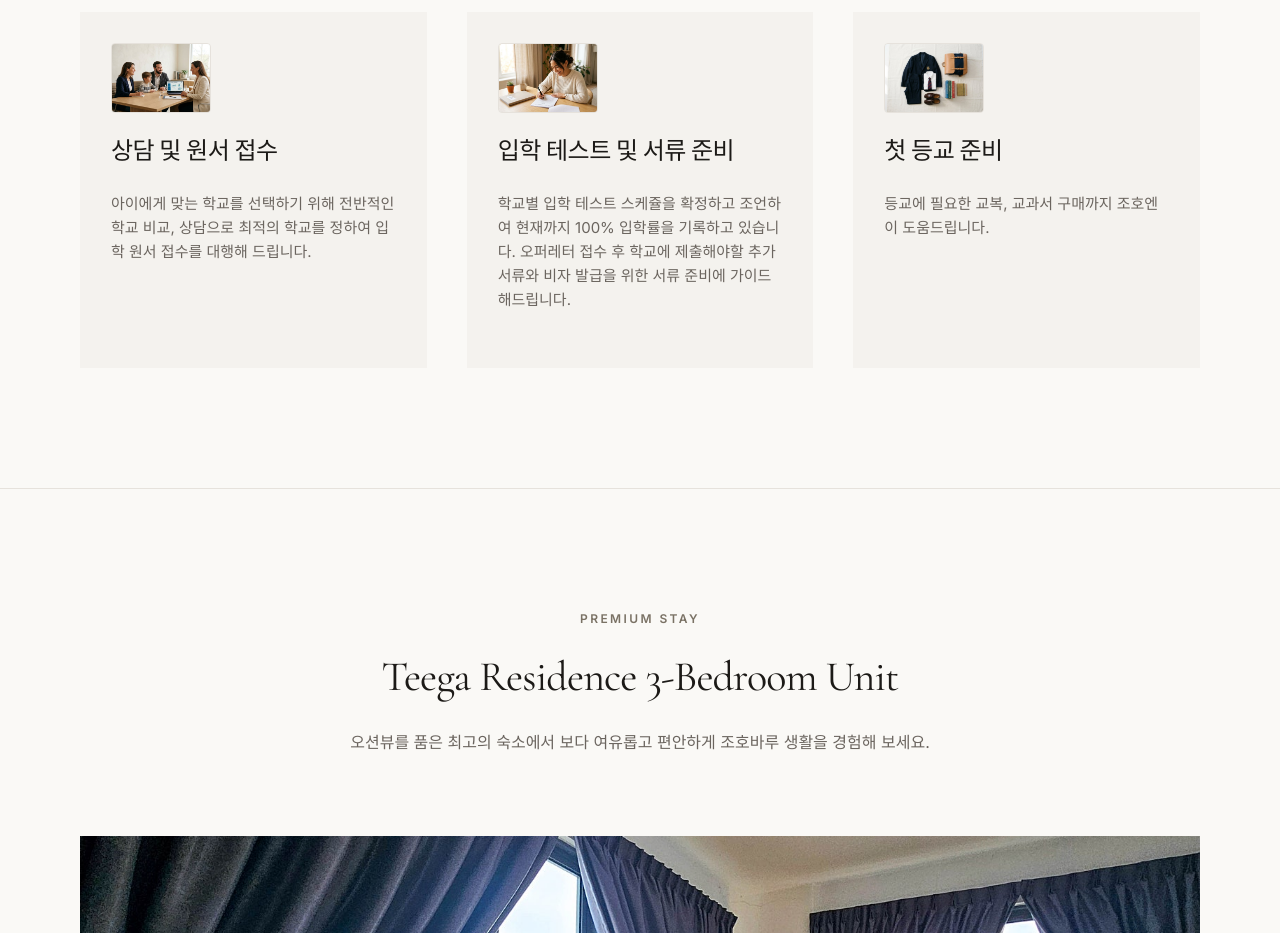
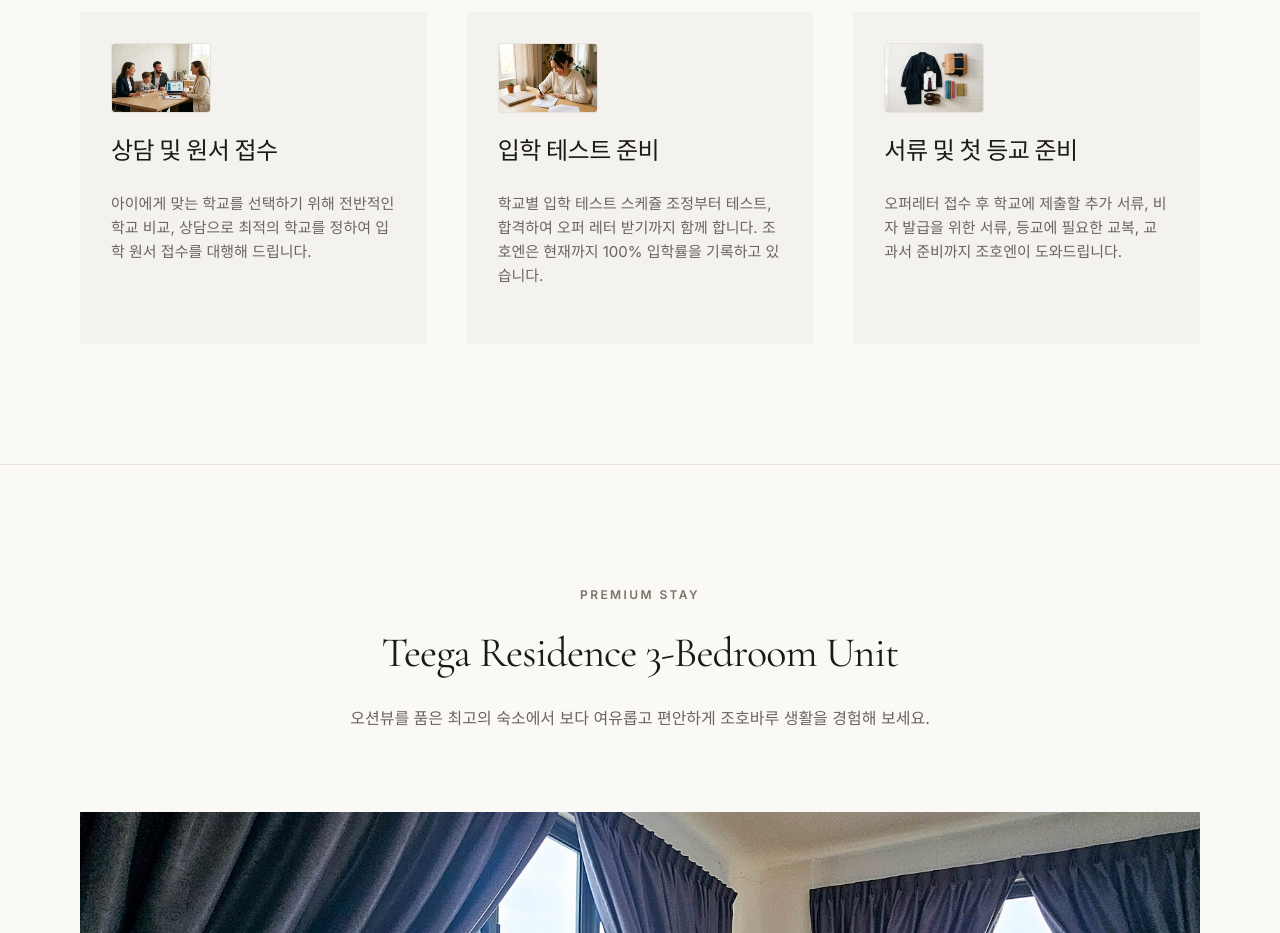
Before and after one commit to myjohorn/web, a plain HTML site: page index.html in a window 1280 px wide. Shown: the part 4340-5273 px from the top of the page. Drawn offline with nearby package versions, Linux system fonts and the light colour scheme.

Commit message:
Update Admission section step 2 and step 3 text copies as requested

```diff
--- a/index.html
+++ b/index.html
@@ -199,22 +199,22 @@
                     </div>
                     <div class="service-card admission-card">
                         <div class="card-image-wrapper">
-                            <img src="assets/admission_test.jpg" alt="입학 테스트 및 서류 준비">
+                            <img src="assets/admission_test.jpg" alt="입학 테스트 준비">
                         </div>
                         <div class="card-content">
                             <div class="service-icon"><i class="fa-solid fa-pen-clip"></i></div>
-                            <h3>입학 테스트 및 서류 준비</h3>
-                            <p>학교별 입학 테스트 스케쥴을 확정하고 조언하여 현재까지 100% 입학률을 기록하고 있습니다. 오퍼레터 접수 후 학교에 제출해야할 추가 서류와 비자 발급을 위한 서류 준비에 가이드해드립니다.</p>
+                            <h3>입학 테스트 준비</h3>
+                            <p>학교별 입학 테스트 스케쥴 조정부터 테스트, 합격하여 오퍼 레터 받기까지 함께 합니다. 조호엔은 현재까지 100% 입학률을 기록하고 있습니다.</p>
                         </div>
                     </div>
                     <div class="service-card admission-card">
                         <div class="card-image-wrapper">
-                            <img src="assets/admission_ready.jpg" alt="첫 등교 준비">
+                            <img src="assets/admission_ready.jpg" alt="서류 및 첫 등교 준비">
                         </div>
                         <div class="card-content">
                             <div class="service-icon"><i class="fa-solid fa-passport"></i></div>
-                            <h3>첫 등교 준비</h3>
-                            <p>등교에 필요한 교복, 교과서 구매까지 조호엔이 도움드립니다.</p>
+                            <h3>서류 및 첫 등교 준비</h3>
+                            <p>오퍼레터 접수 후 학교에 제출할 추가 서류, 비자 발급을 위한 서류, 등교에 필요한 교복, 교과서 준비까지 조호엔이 도와드립니다.</p>
                         </div>
                     </div>
                 </div>
```
